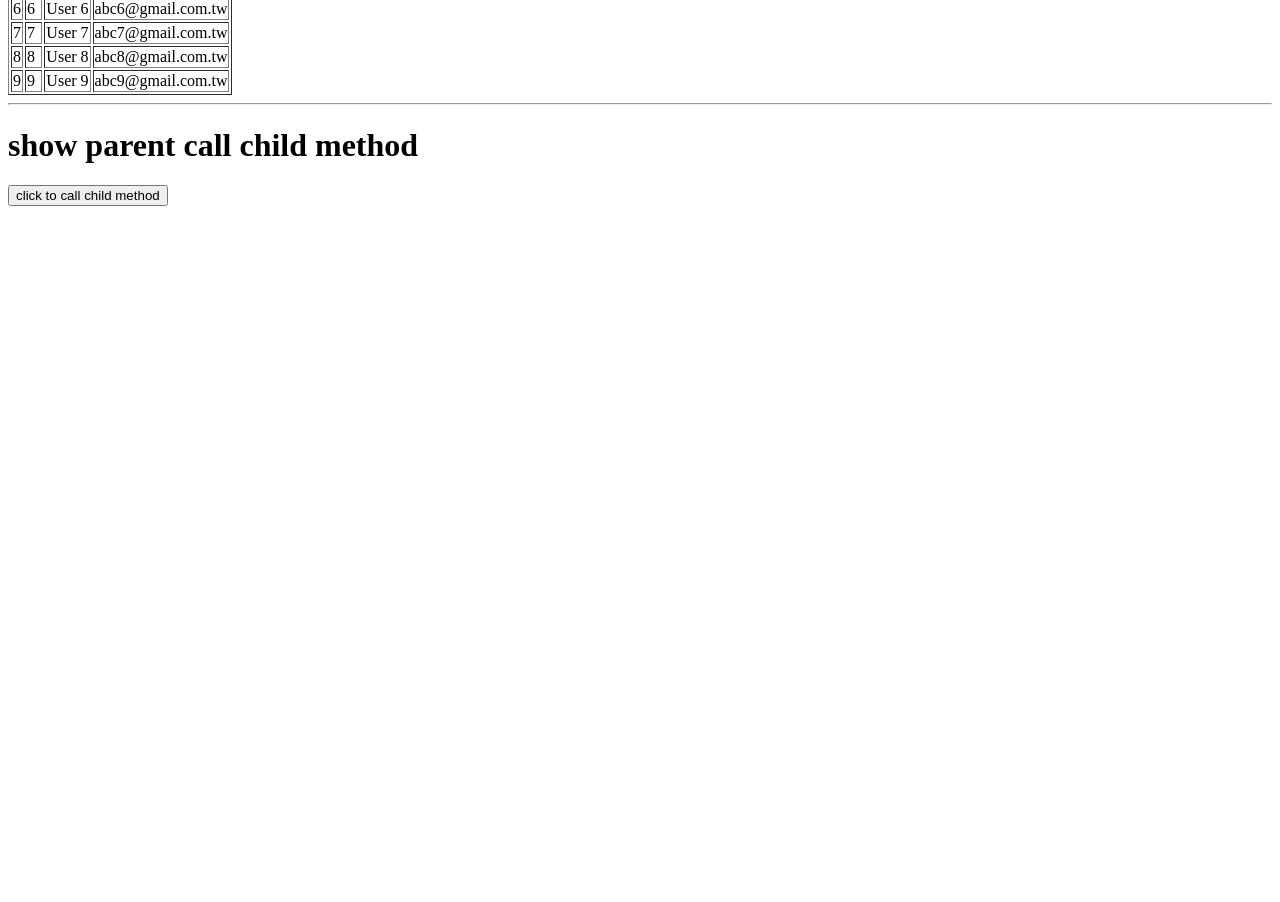
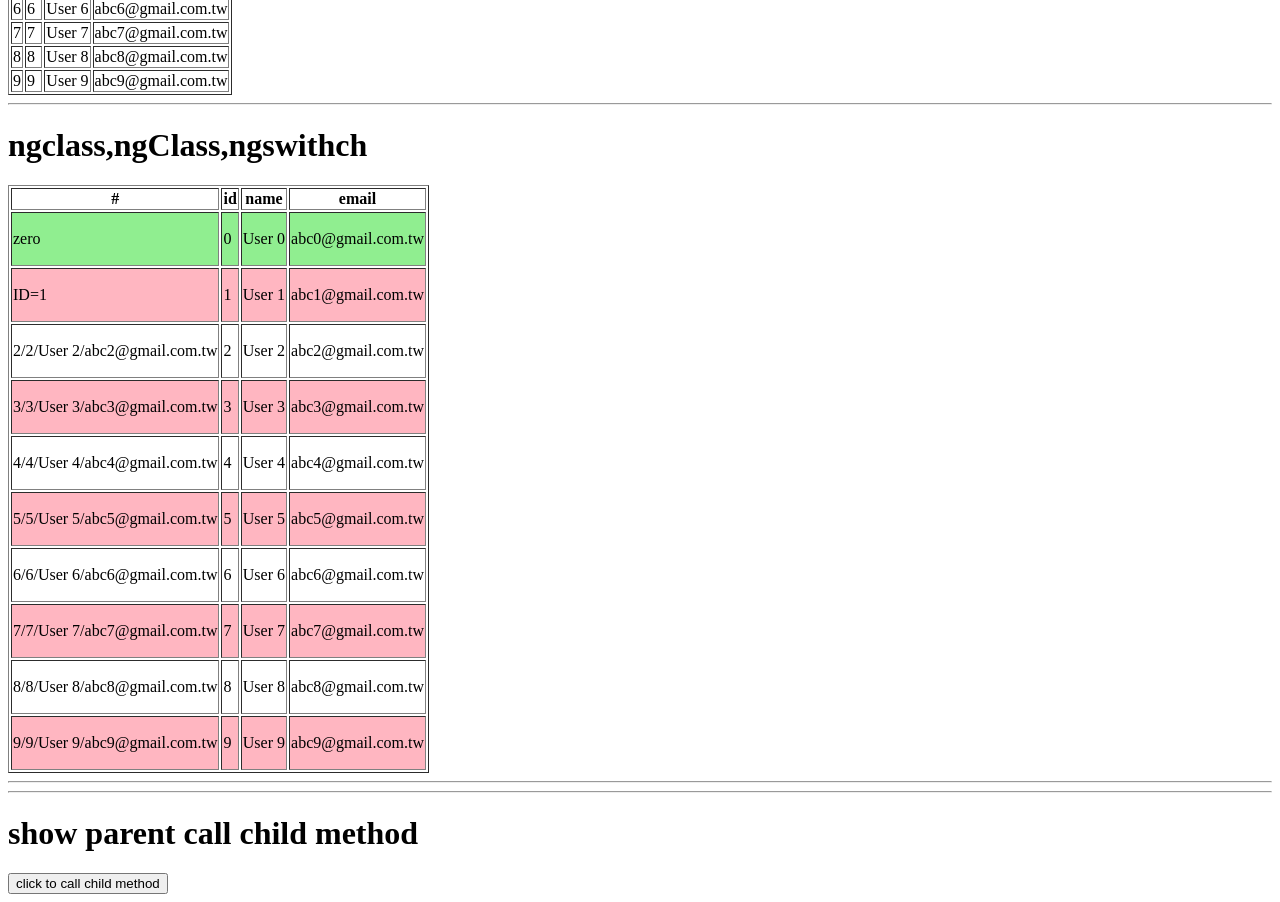
Before and after one commit to n1046728/angular_learn, an Angular app: page / in a window 1280 px wide. Shown: the part 1340-2242 px from the top of the page. Before the commit the page ends 1554 px from the top, so only its background shows below. Built offline with nearby package versions, Linux system fonts and the light colour scheme.

Commit message:
demo ngclass,ngClass,ngswithch

```diff
--- a/src/app/header/header/header.component.css
+++ b/src/app/header/header/header.component.css
@@ -1,3 +1,10 @@
 .highlight {
   background-color: lightpink;
 }
+
+.highlight1{
+  background-color: lightgreen;
+}
+.highlight2{
+  background-color: lightpink;
+}
--- a/src/app/header/header/header.component.html
+++ b/src/app/header/header/header.component.html
@@ -28,3 +28,30 @@
     <td>{{user.email}}</td>
   </tr>
 </table>
+<hr>
+
+<h1>ngclass,ngClass,ngswithch</h1>
+<table border="1">
+  <tr>
+    <th>#</th>
+    <th>id</th>
+    <th>name</th>
+    <th>email</th>
+  </tr>
+  <!-- type ngforinx choose ng-for-index -->
+  <tr *ngFor="let user of fakeUsers; let i=index"
+    [class.highlight1]='i ===0 '
+    [ngClass]="{'highlight2':i%2===1 }"
+  >
+    <td>
+      <span ngSwitch="{{i}}">
+        <p *ngSwitchCase="0">zero</p>
+        <p *ngSwitchCase="1">ID=1</p>
+        <p *ngSwitchDefault>{{i}}/{{user.id}}/{{user.name}}/{{user.email}}</p>
+      </span></td>
+    <td>{{user.id}}</td>
+    <td>{{user.name}}</td>
+    <td>{{user.email}}</td>
+  </tr>
+</table>
+<hr>
```
